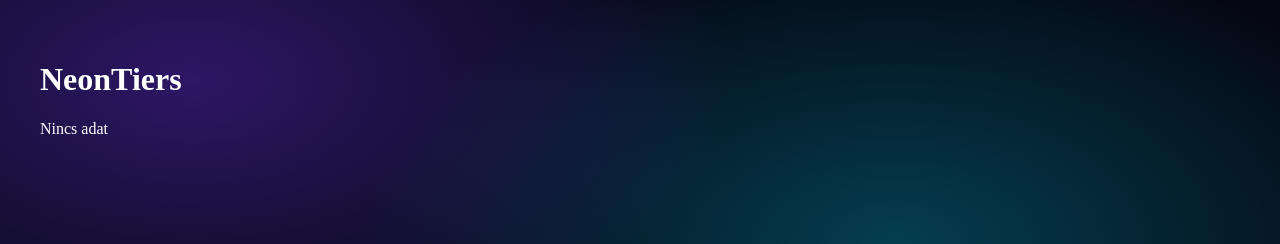
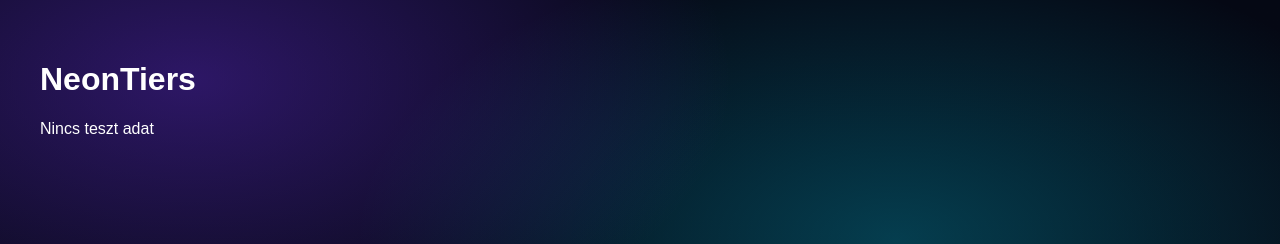
Before and after one commit to NeonGamer3220/neontiers-simple, a Next.js app: page / in a window 1280 px wide. Shown: the top 244 px of the page. Built offline with nearby package versions, Linux system fonts and the light colour scheme.

Commit message:
Update page.js

```diff
--- a/app/page.js
+++ b/app/page.js
@@ -11,10 +11,10 @@ export default function Home() {
   }, []);
 
   return (
-    <main style={{ padding: 40, color: "white" }}>
+    <main style={{ padding: 40, color: "white", fontFamily: "sans-serif" }}>
       <h1>NeonTiers</h1>
 
-      {tests.length === 0 && <p>Nincs adat</p>}
+      {tests.length === 0 && <p>Nincs teszt adat</p>}
 
       {tests.map((t, i) => (
         <div key={i} style={{
```
